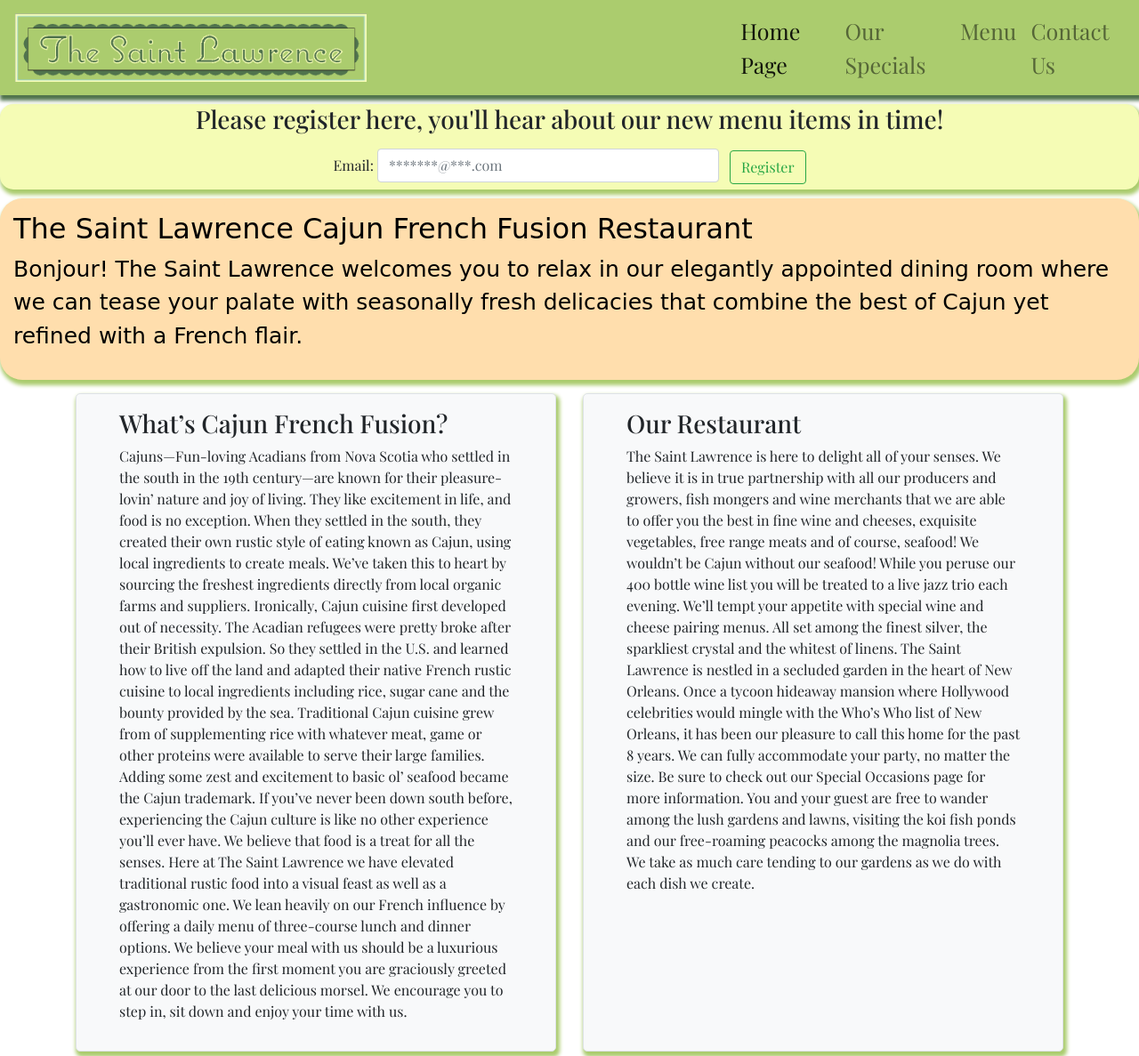
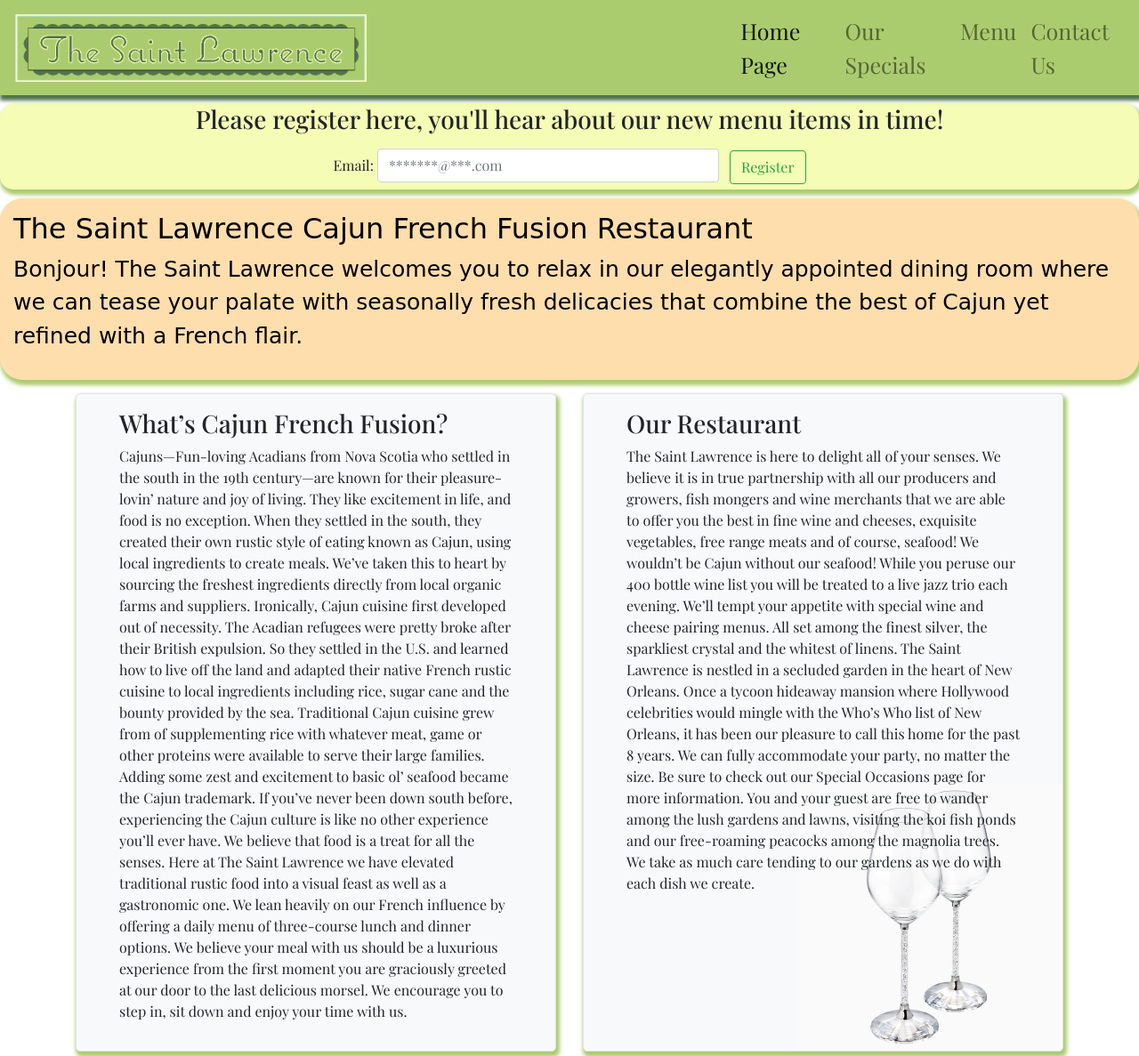
Before and after one commit to zhifenli/Saint-lawrence, a plain HTML site: page index.html in a window 1280 px wide. Shown: the top 1187 px of the page at 89% size. Drawn offline with nearby package versions, Linux system fonts and the light colour scheme; a web font is replaced by a local one.

Commit message:
add background-img

```diff
--- a/custom.css
+++ b/custom.css
@@ -58,7 +58,7 @@ footer {
     padding-top: 10px;
 }
 .background-img {
-    background-image: url("image/wine glasses1.jpg");
+    background-image: url("image/wineGlasses1.jpg");
     background-repeat: no-repeat;
     background-position: right bottom;
 }
```
Also changed, not shown: image/wineGlasses1.jpg (added).
